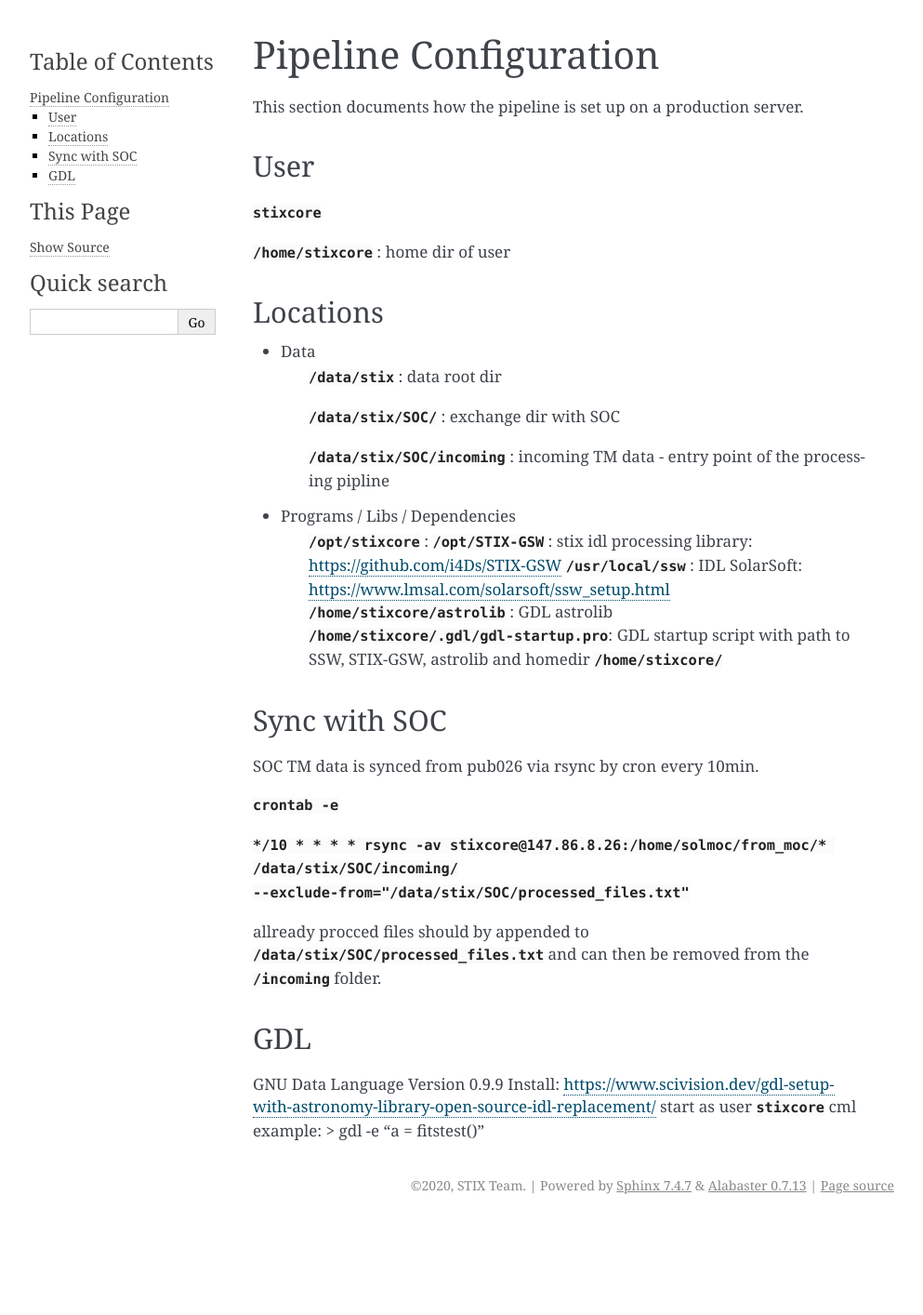
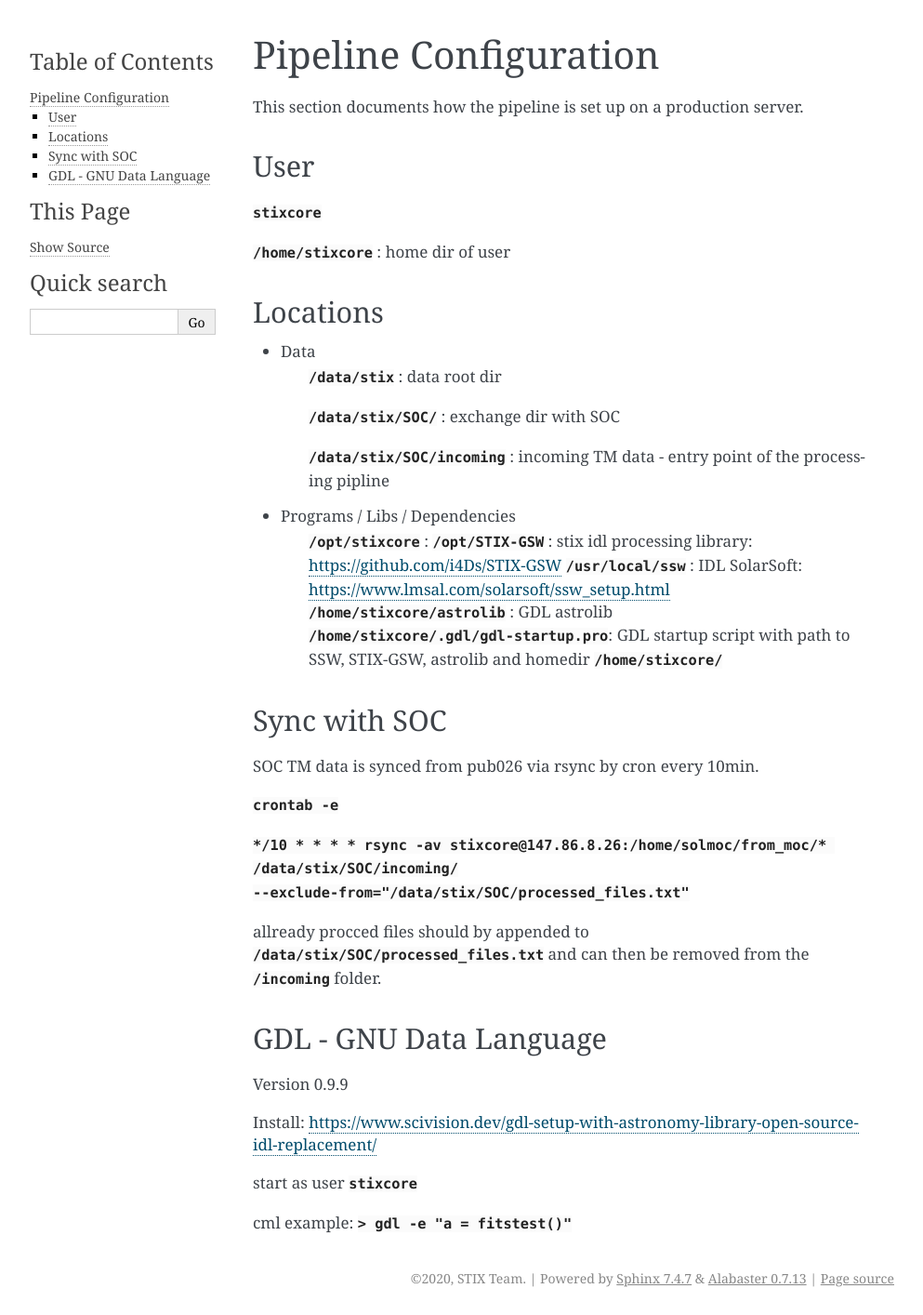
Before and after one commit to i4Ds/STIXCore, a Sphinx documentation site: the page built from docs/pipelineconfiguration.rst, in a window 1280 px wide. Shown: the whole page at 93% size, without its empty margins (148-1141 px from the left). Built offline with Sphinx 7.4.7, drawn with Linux system fonts in a browser that asks for light colours; the version number could not be read and is left out; before the commit the page ends 1314 px from its top, so only the background shows below that.

```diff
--- a/docs/code_ref/tmtc.rst
+++ b/docs/code_ref/tmtc.rst
@@ -5,6 +5,8 @@ The ``tmtc`` submodule contains telemetry and telecomand specific routines and d
 
 .. automodapi:: stixcore.tmtc
     :include-all-objects:
+
+.. automodapi:: stixcore.tmtc.parameter
 
 .. automodapi:: stixcore.tmtc.packet_factory
 
--- a/docs/pipelineconfiguration.rst
+++ b/docs/pipelineconfiguration.rst
@@ -39,11 +39,13 @@ SOC TM data is synced from pub026 via rsync by cron every 10min.
 
 allready procced files should by appended to `/data/stix/SOC/processed_files.txt` and can then be removed from the `/incoming` folder.
 
-GDL
----
+GDL - GNU Data Language
+-----------------------
 
-GNU Data Language
 Version 0.9.9
+
 Install: https://www.scivision.dev/gdl-setup-with-astronomy-library-open-source-idl-replacement/
+
 start as user `stixcore`
-cml example: > gdl -e "a = fitstest()"
+
+cml example: `> gdl -e "a = fitstest()"`
```
Also changed, not shown: 1 other file.
